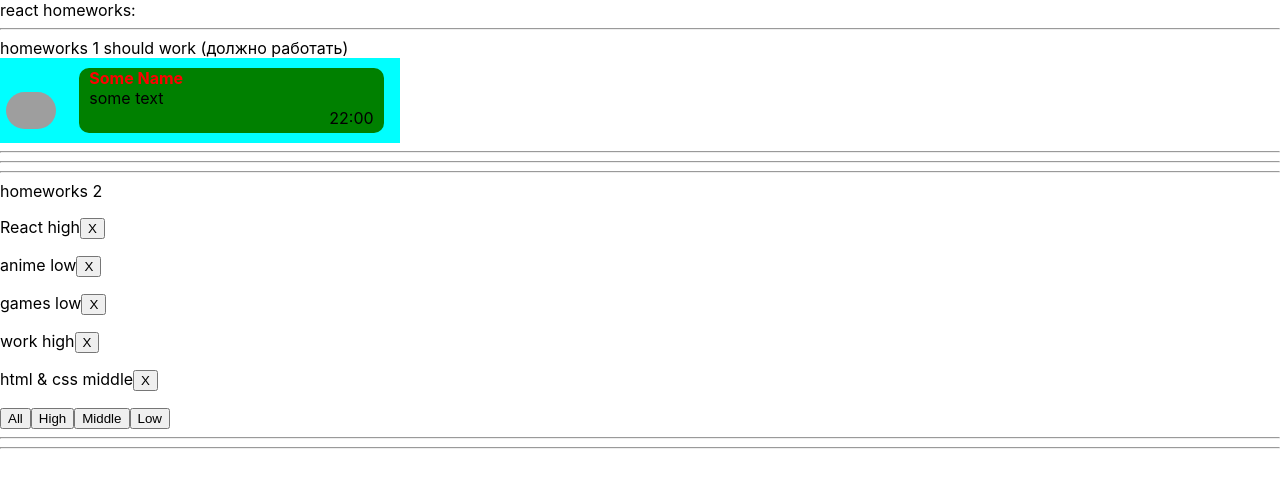
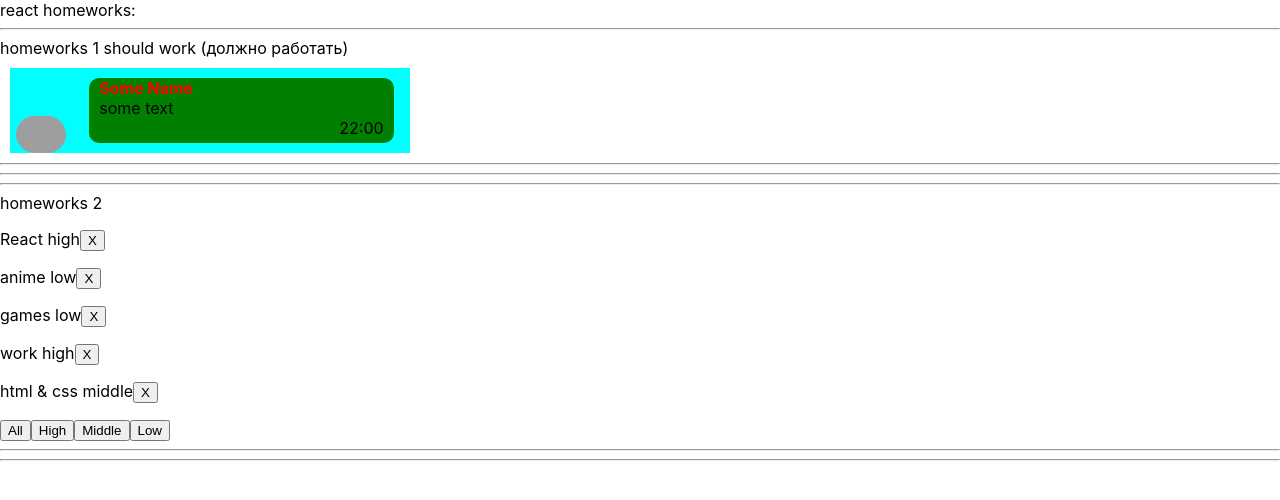
Before and after one commit to DzmitryYesis/SomeTestsHomeWork, a React (Create React App) app: page / in a window 1280 px wide. Shown: the top 500 px of the page. Built offline with nearby package versions, Linux system fonts and the light colour scheme; grey boxes are pictures that could not be loaded.

Commit message:
HW1.2. Do some CSS

```diff
--- a/src/p2-homeworks/h1/Message.tsx
+++ b/src/p2-homeworks/h1/Message.tsx
@@ -66,7 +66,8 @@ const MessageStyle=styled.div`
   display: flex;
   flex-direction: row;
   justify-content: space-around;
-  align-items: center;
+  align-items: flex-end;
+  margin: 10px;
 `
 const TextStyle=styled.div`
   background-color: green;
```
